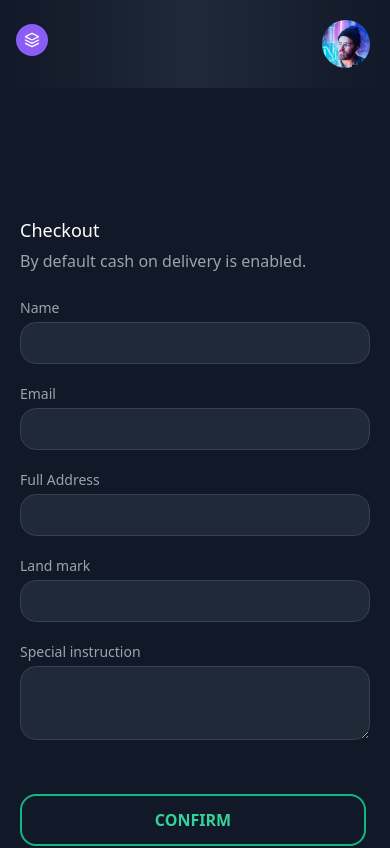
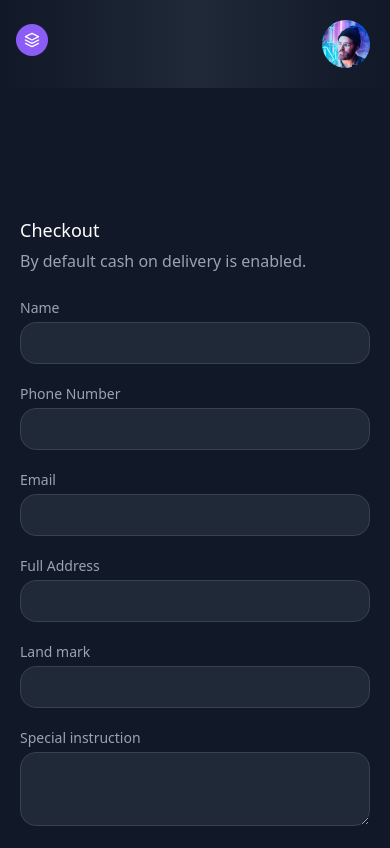
Before and after one commit to PraveenMalethia/basketiya-2, a Nuxt app: page /cart/checkout in a window 390 px wide. Shown: the top 848 px of the page. Built offline with nearby package versions, Linux system fonts and the light colour scheme.

Commit message:
phone number field added

```diff
--- a/pages/cart/checkout.vue
+++ b/pages/cart/checkout.vue
@@ -31,6 +31,17 @@
             type="text"
             id="name"
             name="name"
+            class="
+              input-field
+            "
+          />
+        </div>
+        <div class="relative mb-4">
+          <label for="phone" class="leading-7 text-sm text-gray-400">Phone Number</label>
+          <input
+            type="text"
+            id="phone"
+            name="phone"
             class="
               input-field
             "
```
